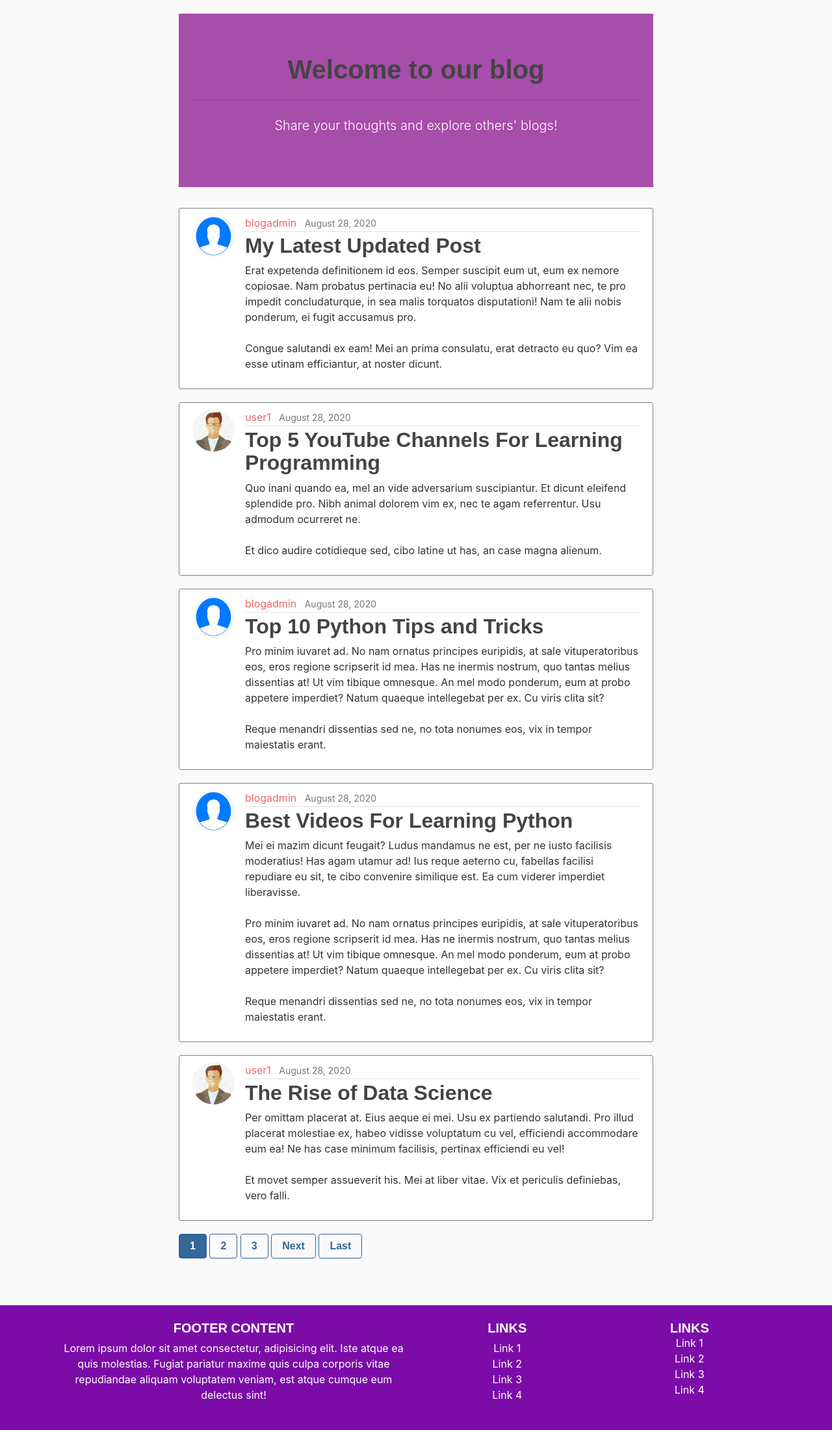
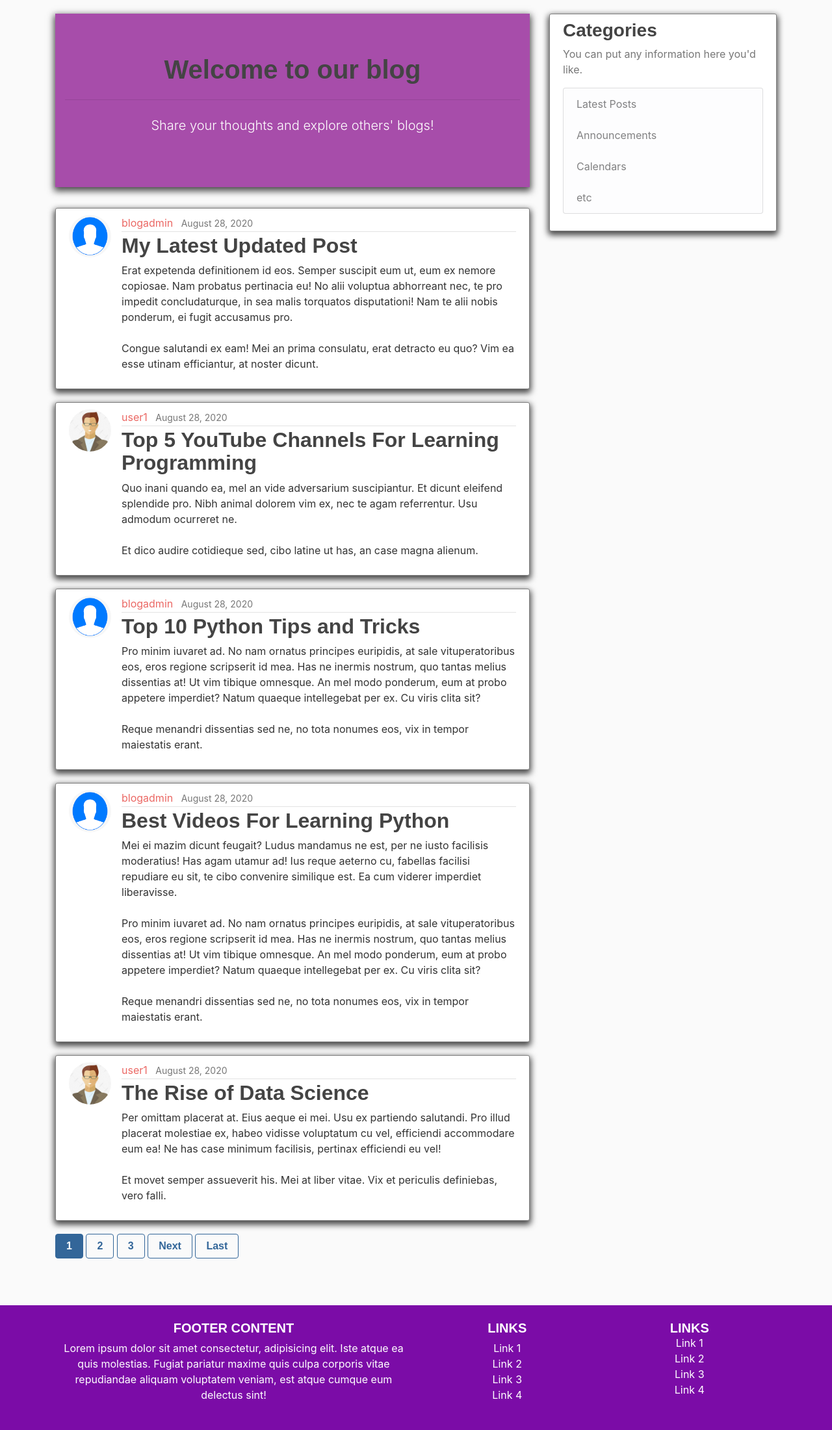
Before and after one commit to TasfiaIslam/Django-Blog, a Django app: page / in a window 1280 px wide. Shown: the part 59-2260 px from the top of the page at 65% size. Run offline with Django 3.2, Linux system fonts and the light colour scheme; data comes from the database, SQL or seed files in the repository; some libraries are stand-ins or nearby versions; some web fonts are replaced.

Commit message:
Homepage design changes

```diff
--- a/blog_project/blog/templates/blog/base.html
+++ b/blog_project/blog/templates/blog/base.html
@@ -40,7 +40,7 @@
 
         {% endblock %}
       </div>
-      <!-- <div class="col-md-4">
+      <div class="col-md-4">
         <div class="content-section">
           <h3>Categories</h3>
           <p class='text-muted'>You can put any information here you'd like.
@@ -52,7 +52,7 @@
           </ul>
           </p>
         </div>
-        </div> -->
+      </div>
     </div>
   </main>
   <br /><br />
--- a/blog_project/static/css/main.css
+++ b/blog_project/static/css/main.css
@@ -39,6 +39,8 @@ ul {
   border: 1px solid gray;
   border-radius: 3px;
   margin-bottom: 20px;
+  -webkit-box-shadow: 0px 4px 10px 2px rgba(0, 0, 0, 0.71);
+  box-shadow: 0px 4px 10px 2px rgba(0, 0, 0, 0.71);
 }
 
 .article-title {
@@ -112,6 +114,8 @@ a.article-title:hover {
   background-color: #a74daa;
   text-align: center;
   color: #fff;
+  -webkit-box-shadow: 0px 4px 10px 2px rgba(0, 0, 0, 0.71);
+  box-shadow: 0px 4px 10px 2px rgba(0, 0, 0, 0.71);
 }
 
 /* Navbar */
```
Lines whose indentation alone changed are shown as unchanged.
